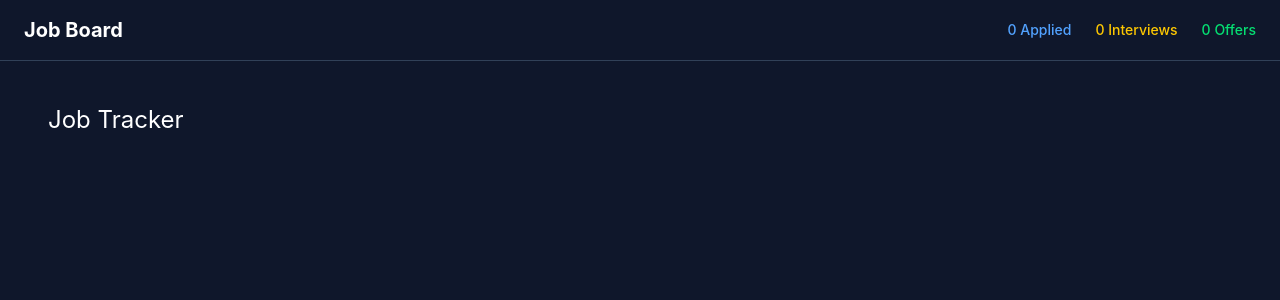
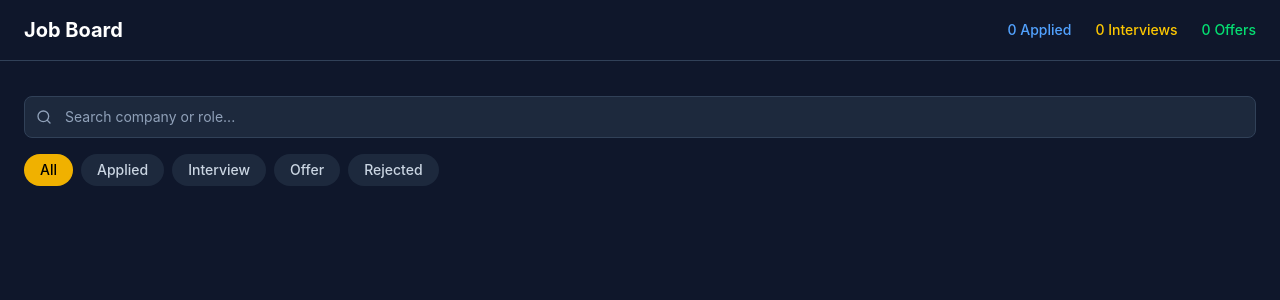
Before and after one commit to sarangan16/job-board, a React (Vite) app: page / in a window 1280 px wide. Shown: the top 300 px of the page. Built offline with nearby package versions, Linux system fonts and the light colour scheme.

Commit message:
add search bar and filter buttons

```diff
--- a/src/App.tsx
+++ b/src/App.tsx
@@ -1,13 +1,13 @@
 
 import Navbar from "./components/Navbar"
-
+import SearchBar from "./components/SearchBar"
 
 export default function App() {
   return (
     <div className="min-h-screen bg-slate-900 text-white">
       <Navbar />
-      <main className="pt-20 px-6">
-      <h1 className="text-2xl p-6">Job Tracker</h1>
+      <main className="pt-24 px-6 max-w-7xl mx-auto">
+        <SearchBar />
 
       </main>
     </div>
--- /dev/null
+++ b/src/components/SearchBar.tsx
@@ -0,0 +1,47 @@
+import { Search } from "lucide-react";
+import { useJobStore } from "../store/useJobStore";
+import type { Status } from "../types/index";
+
+const statuses: (Status | "All")[] = ["All", "Applied", "Interview", "Offer", "Rejected"];
+
+export default function SearchBar(){
+   const searchQuery = useJobStore((state) => state.searchQuery);
+  const filterStatus = useJobStore((state) => state.filterStatus);
+  const setSearch = useJobStore((state) => state.setSearch);
+  const setFilter = useJobStore((state) => state.setFilter);
+
+  return (
+    <div className="flex flex-col gap-4 mb-6">
+
+      {/* Search Input */}
+      <div className="relative">
+        <Search className="absolute left-3 top-1/2 -translate-y-1/2 text-slate-400 w-4 h-4" />
+        <input
+          type="text"
+          placeholder="Search company or role..."
+          value={searchQuery}
+          onChange={(e) => setSearch(e.target.value)}
+          className="w-full bg-slate-800 text-white placeholder-slate-400 border border-slate-700 rounded-lg pl-10 pr-4 py-2.5 text-sm focus:outline-none focus:border-yellow-500"
+        />
+      </div>
+
+      {/* Filter Buttons */}
+      <div className="flex gap-2 flex-wrap">
+        {statuses.map((status) => (
+          <button
+            key={status}
+            onClick={() => setFilter(status)}
+            className={`px-4 py-1.5 rounded-full text-sm font-medium transition ${
+              filterStatus === status
+                ? "bg-yellow-500 text-black"
+                : "bg-slate-800 text-slate-300 hover:bg-slate-700"
+            }`}
+          >
+            {status}
+          </button>
+        ))}
+      </div>
+
+    </div>
+  );
+}
```
